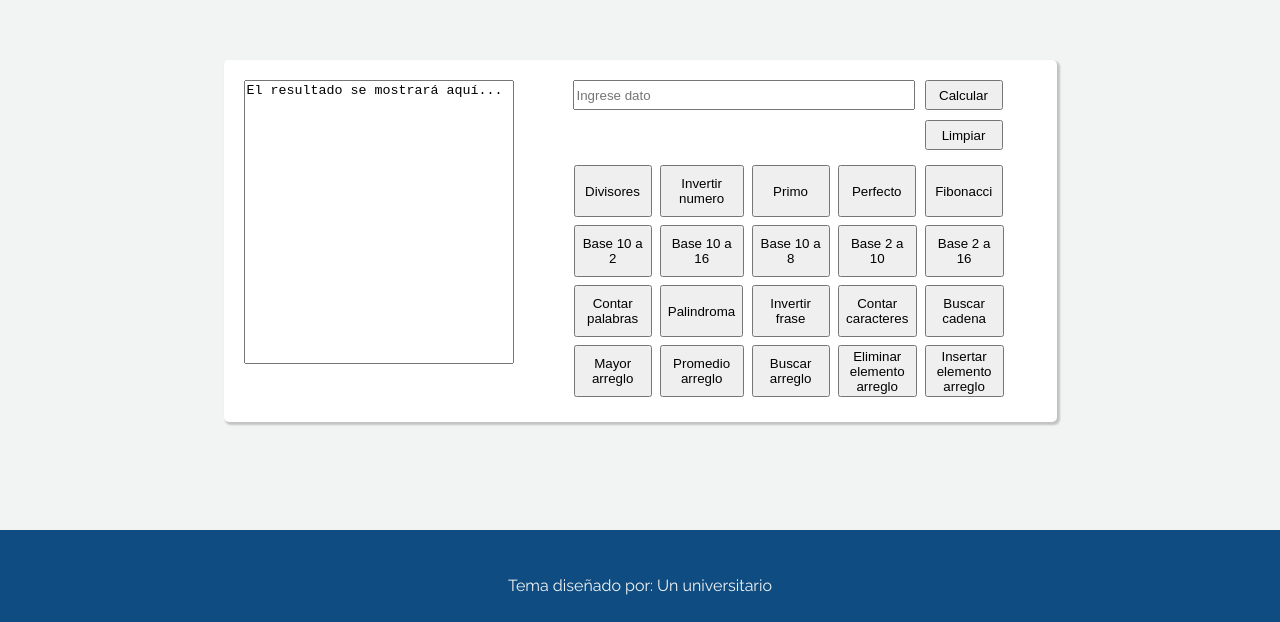
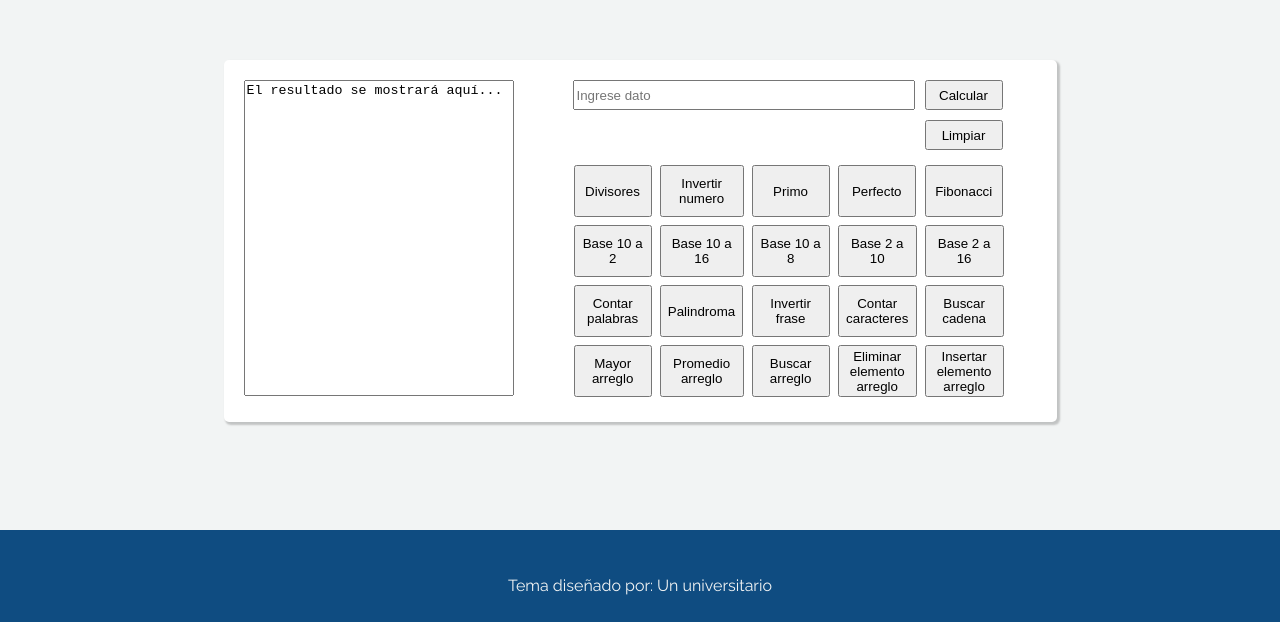
Before and after one commit to aterana3/Proyecto-1er-semestre, a plain HTML site: page index.html in a window 1280 px wide. Shown: the part 151-773 px from the top of the page. Drawn offline with nearby package versions, Linux system fonts and the light colour scheme.

Commit message:
Add files via upload

```diff
--- a/css/main.css
+++ b/css/main.css
@@ -41,7 +41,7 @@ body {
 
 .result .area {
     width: 264px;
-    height: 278px;
+    height: 310px;
     resize: none;
 }
 
```
